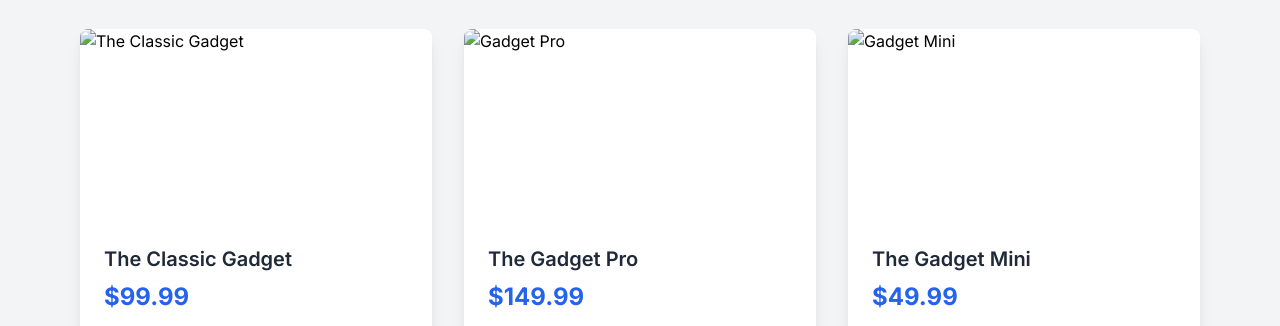
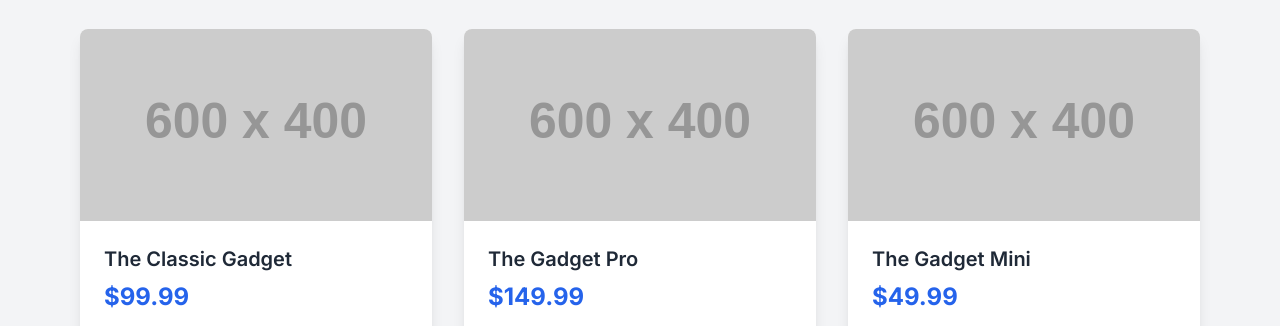
Before and after one commit to Peris034/taste, a plain HTML site: page index.html in a window 1280 px wide. Shown: the part 447-773 px from the top of the page. Drawn offline with nearby package versions, Linux system fonts and the light colour scheme; placeholder pictures from the web are drawn by us.

Commit message:
Modify | corrected errors

```diff
--- a/index.html
+++ b/index.html
@@ -109,14 +109,14 @@
     <script>(function(w,d,s,l,i){w[l]=w[l]||[];w[l].push({'gtm.start':
     new Date().getTime(),event:'gtm.js'});var f=d.getElementsByTagName(s)[0],
     j=d.createElement(s),dl=l!='dataLayer'?'&l='+l:'';j.async=true;j.src=
-    'https.www.googletagmanager.com/gtm.js?id='+i+dl;f.parentNode.insertBefore(j,f);
+    'https://www.googletagmanager.com/gtm.js?id='+i+dl;f.parentNode.insertBefore(j,f);
     })(window,document,'script','dataLayer','GTM-TTMTP9T2');</script>
     <!-- End GTM Script -->
 </head>
 
 <body class="bg-gray-100">
     <!-- GTM Noscript -->
-    <noscript><iframe src="https.www.googletagmanager.com/ns.html?id=GTM-TTMTP9T2" height="0" width="0"
+    <noscript><iframe src="https://www.googletagmanager.com/ns.html?id=GTM-TTMTP9T2" height="0" width="0"
             style="display:none;visibility:hidden"></iframe></noscript>
     <!-- End Google Tag Manager (noscript) -->
 
@@ -155,7 +155,7 @@
             <!-- Product 1 -->
             <div class="bg-white shadow-lg rounded-lg overflow-hidden">
                 <a href="product.html">
-                    <img src="https.placehold.co/600x400/3B82F6/white?text=The+Classic+Gadget" alt="The Classic Gadget" class="w-full h-48 object-cover">
+                    <img src="https://placehold.co/600x400/3B82F6/white?text=The+Classic+Gadget" alt="The Classic Gadget" class="w-full h-48 object-cover">
                 </a>
                 <div class="p-6">
                     <h3 class="text-xl font-semibold text-gray-800">The Classic Gadget</h3>
@@ -172,7 +172,7 @@
             <div class="bg-white shadow-lg rounded-lg overflow-hidden">
                 <!-- We can make this one link to the product page too -->
                 <a href="product.html">
-                    <img src="https.placehold.co/600x400/93C5FD/white?text=Gadget+Pro" alt="Gadget Pro" class="w-full h-48 object-cover">
+                    <img src="https://placehold.co/600x400/93C5FD/white?text=Gadget+Pro" alt="Gadget Pro" class="w-full h-48 object-cover">
                 </a>
                 <div class="p-6">
                     <h3 class="text-xl font-semibold text-gray-800">The Gadget Pro</h3>
@@ -189,7 +189,7 @@
             <div class="bg-white shadow-lg rounded-lg overflow-hidden">
                 <!-- We can make this one link to the product page too -->
                 <a href="product.html">
-                    <img src="https.placehold.co/600x400/A5B4FC/white?text=Gadget+Mini" alt="Gadget Mini" class="w-full h-48 object-cover">
+                    <img src="https://placehold.co/600x400/A5B4FC/white?text=Gadget+Mini" alt="Gadget Mini" class="w-full h-48 object-cover">
                 </a>
                 <div class="p-6">
                     <h3 class="text-xl font-semibold text-gray-800">The Gadget Mini</h3>
```
